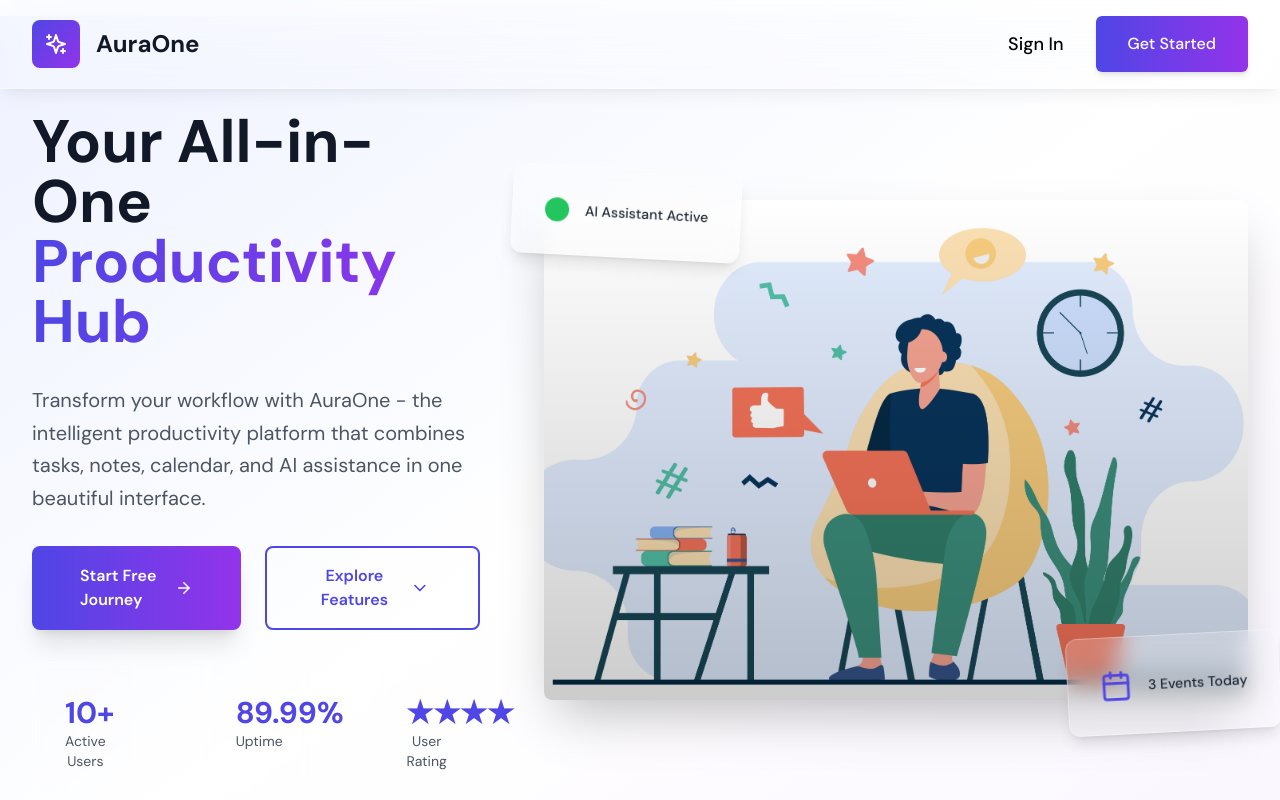
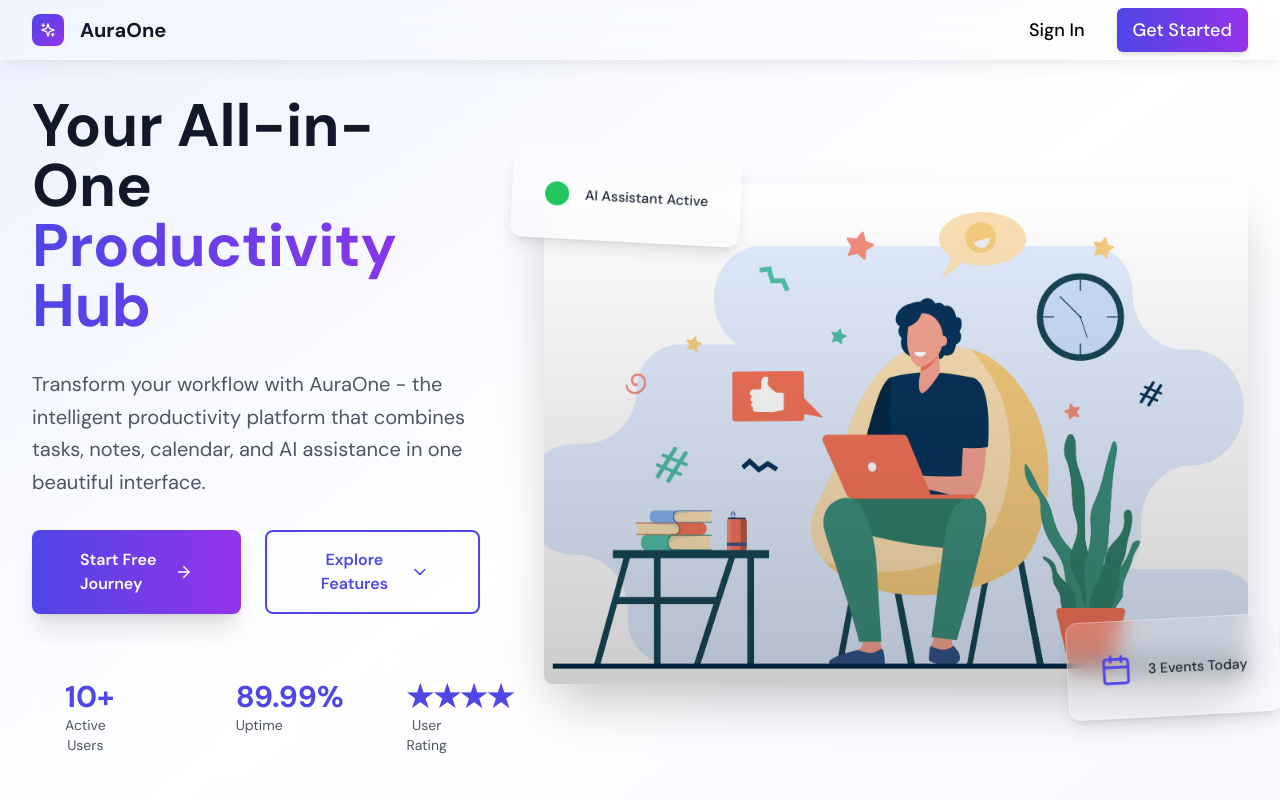
Before and after one commit to dhyan2815/AuraOne, a React (Vite) app: page / in a window 1280 px wide. Shown: the top 800 px of the page. Built offline with nearby package versions, Linux system fonts and the light colour scheme; no server answers.

Commit message:
improve some layout

```diff
--- a/src/pages/LandingPage.tsx
+++ b/src/pages/LandingPage.tsx
@@ -39,17 +39,17 @@ const LandingPage = () => {
     return (
         <div className="landing-page min-h-screen bg-white" style={{ scrollBehavior: 'smooth' }}>
             {/* Navigation */}
-            <nav className={`fixed top-0 w-full z-50 transition-all duration-300 ${isScrolled ? 'bg-white/30 backdrop-blur-xl border-b border-white/40 shadow-lg shadow-black/10' : 'bg-white/20 backdrop-blur-xl border-b border-white/30 shadow-lg shadow-black/5'}`}>
-                <div className="container mx-auto px-4 py-2">
+            <nav className={`fixed top-0 w-full z-50 transition-all duration-300 ${isScrolled ? 'bg-white/30 backdrop-blur-xl border-white/40 shadow-lg shadow-black/10' : 'bg-white/20 backdrop-blur-xl border-white/30 shadow-lg shadow-black/5'}`}>
+                <div className="container mx-auto px-4 py-1">
                     <div className="flex items-center justify-between">
                         <button
                             onClick={scrollToTop}
                             className="flex items-center space-x-2 hover:opacity-80 transition-opacity cursor-pointer"
                         >
-                            <div className="w-6 h-6 bg-gradient-to-br from-indigo-600 to-purple-600 rounded-lg flex items-center justify-center">
-                                <Sparkles className="w-3 h-3 text-white" />
+                            <div className="w-4 h-4 bg-gradient-to-br from-indigo-600 to-purple-600 rounded-lg flex items-center justify-center">
+                                <Sparkles className="w-2 h-2 text-white" />
                             </div>
-                            <span className="text-2xl font-bold text-gray-900">AuraOne</span>
+                            <span className="text-xl font-bold text-gray-900">AuraOne</span>
                         </button>
 
                         <div className="flex items-center space-x-4">
@@ -61,7 +61,7 @@ const LandingPage = () => {
                             </Link>
                             <Link
                                 to="/signup"
-                                className="bg-gradient-to-r from-indigo-600 to-purple-600 text-white px-4 py-2 rounded-md font-medium hover:from-indigo-700 hover:to-purple-700 transition-all duration-200 transform hover:scale-105 shadow-md text-md"
+                                className="bg-gradient-to-r from-indigo-600 to-purple-600 text-white px-2 py-1 rounded-md font-medium hover:from-indigo-700 hover:to-purple-700 transition-all duration-200 transform hover:scale-105 shadow-md text-lg"
                             >
                                 Get Started
                             </Link>
@@ -71,7 +71,7 @@ const LandingPage = () => {
             </nav>
 
             {/* Hero Section */}
-            <section className="pt-20 pb-16 bg-gradient-to-br from-indigo-50 via-white to-purple-50 mt-2">
+            <section className="pt-20 pb-16 bg-gradient-to-br from-indigo-50 via-white to-purple-50 mt-0">
                 <div className="container mx-auto px-4">
                     <div className="max-w-7xl mx-auto">
                         <div className="grid lg:grid-cols-5 gap-8 items-center">
```
